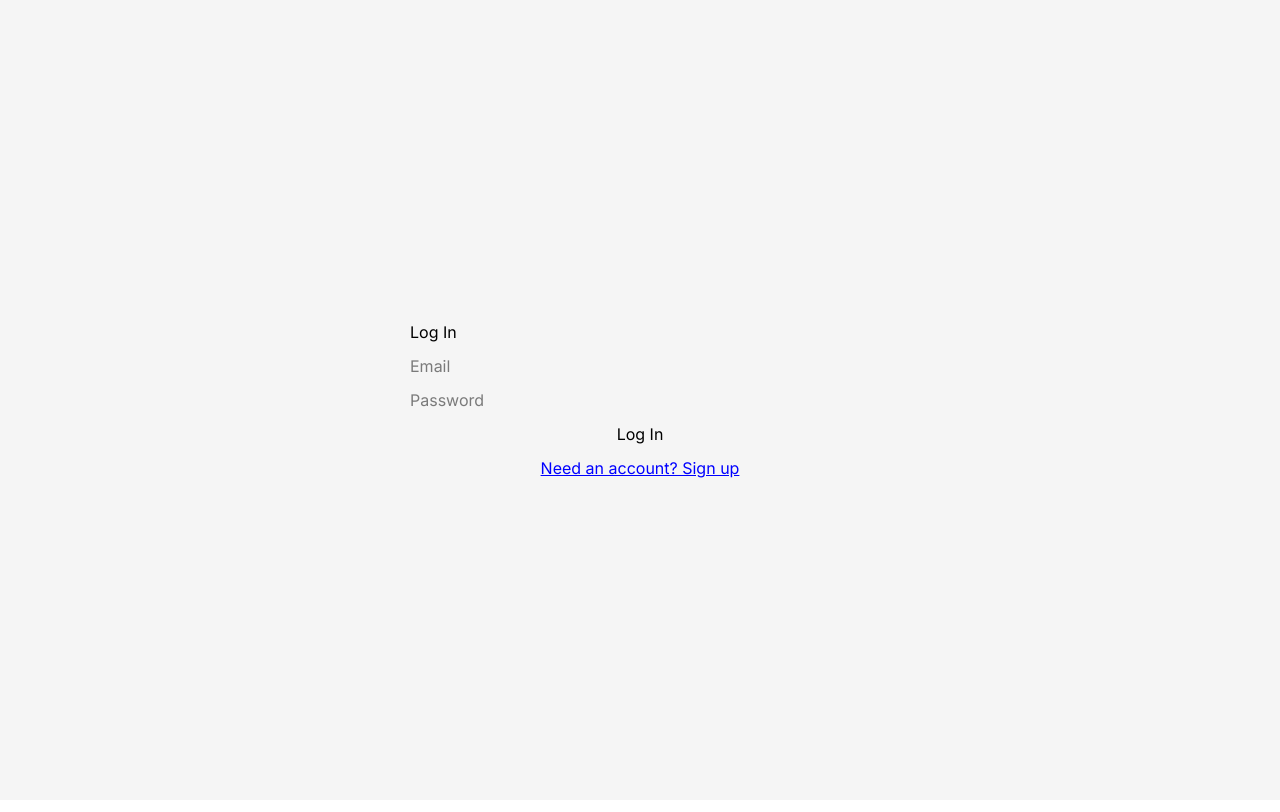
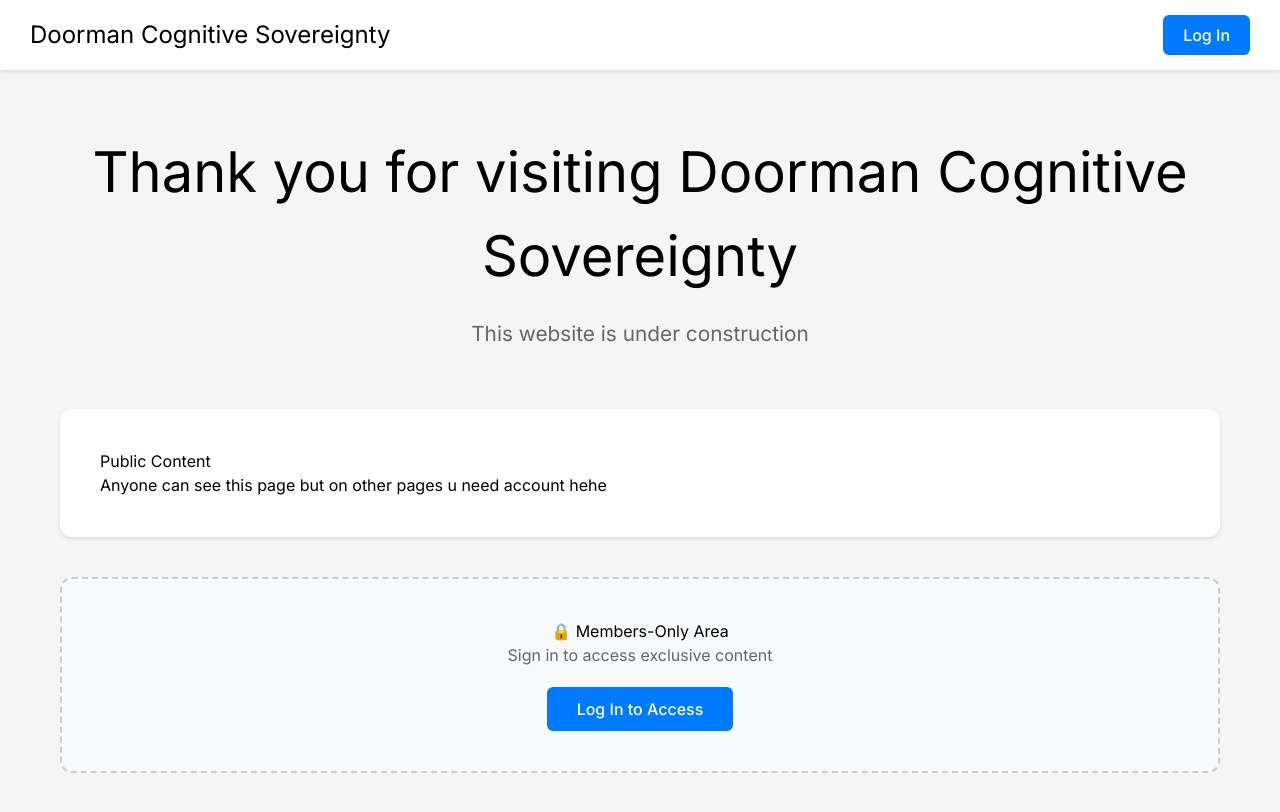
Before and after one commit to lucynottonson/doormancs, a Next.js app: page / in a window 1280 px wide. Shown: the top 812 px of the page. Built offline with nearby package versions, Linux system fonts and the light colour scheme.

Commit message:
hopefully made it so logged in users see different home page

```diff
--- /dev/null
+++ b/app/auth/page.tsx
@@ -0,0 +1,147 @@
+"use client";
+
+import { useState, useEffect } from 'react';
+import { supabase } from "@/lib/supabase/client";
+import AuthForm from '../components/AuthForm';
+import ProfileSetupFlow from '../components/ProfileSetupFlow';
+import { useRouter } from 'next/navigation';
+
+export default function AuthPage() {
+  const router = useRouter();
+  const [currentView, setCurrentView] = useState<'auth' | 'profile' | 'main'>('auth');
+  const [loading, setLoading] = useState(true);
+
+  useEffect(() => {
+    checkUserStatus();
+
+    const { data: authListener } = supabase.auth.onAuthStateChange((event, session) => {
+      console.log('Auth state changed:', event, session?.user?.email);
+      if (event === 'SIGNED_IN' && session?.user) {
+        checkUserStatus();
+      } else if (event === 'SIGNED_OUT') {
+        setCurrentView('auth');
+      }
+    });
+
+    return () => {
+      authListener.subscription.unsubscribe();
+    };
+  }, []);
+
+  const checkUserStatus = async () => {
+    try {
+      const { data: { session } } = await supabase.auth.getSession();
+      const user = session?.user;
+
+      console.log('Checking user status:', user ? 'User found' : 'No user');
+      console.log('User metadata:', user?.user_metadata);
+
+      if (!user) {
+        setCurrentView('auth');
+        setLoading(false);
+        return;
+      }
+
+      const profileCompleted = user.user_metadata?.profile_completed || false;
+
+      console.log('Profile completed:', profileCompleted);
+
+      if (profileCompleted) {
+        setCurrentView('main');
+      } else {
+        setCurrentView('profile');
+      }
+    } catch (error) {
+      console.error('Error checking user status:', error);
+      setCurrentView('auth');
+    }
+
+    setLoading(false);
+  };
+
+  const handleNewUserSignUp = () => {
+    console.log('New user signed up, showing profile setup');
+    setCurrentView('profile');
+  };
+
+  const handleLogin = () => {
+    console.log('User logged in, checking status');
+    checkUserStatus();
+  };
+
+  const handleProfileComplete = () => {
+    console.log('Profile completed, showing main view');
+    setCurrentView('main');
+  };
+
+  const handleSignOut = async () => {
+    await supabase.auth.signOut();
+    setCurrentView('auth');
+  };
+
+  if (loading) {
+    return (
+      <main style={{
+        display: 'flex',
+        justifyContent: 'center',
+        alignItems: 'center',
+        minHeight: '100vh',
+        backgroundColor: '#f5f5f5'
+      }}>
+        <div>HOLD ON.........</div>
+      </main>
+    );
+  }
+
+  return (
+    <main style={{
+      display: 'flex',
+      justifyContent: 'center',
+      alignItems: 'center',
+      minHeight: '100vh',
+      backgroundColor: '#f5f5f5'
+    }}>
+      <div style={{ width: '100%', maxWidth: '500px', padding: '20px' }}>
+        {currentView === 'auth' && (
+          <AuthForm
+            onNewUserSignUp={handleNewUserSignUp}
+            onLogin={handleLogin}
+          />
+        )}
+
+        {currentView === 'profile' && (
+          <ProfileSetupFlow onComplete={handleProfileComplete} />
+        )}
+
+        {currentView === 'main' && (
+          <div style={{
+            backgroundColor: 'white',
+            padding: '30px',
+            borderRadius: '8px',
+            boxShadow: '0 2px 4px rgba(0,0,0,0.1)'
+          }}>
+            <h1>Thank. You exist on website.</h1>
+            <p>Your profile is complete and you're all set.</p>
+
+            <div style={{ marginTop: '20px' }}>
+              <button
+                onClick={() => router.push('/')}
+                style={{
+                  padding: '10px 20px',
+                  backgroundColor: '#007bff',
+                  color: 'white',
+                  border: 'none',
+                  borderRadius: '6px',
+                  cursor: 'pointer',
+                  fontWeight: 600
+                }}
+              >
+                Go to Home
+              </button>
+            </div>
+          </div>
+        )}
+      </div>
+    </main>
+  );
+}
--- a/app/page.tsx
+++ b/app/page.tsx
@@ -2,23 +2,20 @@
 
 import { useState, useEffect } from 'react';
 import { supabase } from "@/lib/supabase/client";
-import AuthForm from './components/AuthForm';
-import ProfileSetupFlow from './components/ProfileSetupFlow';
+import Link from 'next/link';
+import { useRouter } from 'next/navigation';
 
 export default function Home() {
-  const [currentView, setCurrentView] = useState<'auth' | 'profile' | 'main'>('auth');
+  const [user, setUser] = useState<any>(null);
+  const [profile, setProfile] = useState<{ username?: string; avatar_url?: string } | null>(null);
   const [loading, setLoading] = useState(true);
+  const router = useRouter();
 
   useEffect(() => {
-    checkUserStatus();
+    checkUser();
 
     const { data: authListener } = supabase.auth.onAuthStateChange((event, session) => {
-      console.log('Auth state changed:', event, session?.user?.email);
-      if (event === 'SIGNED_IN' && session?.user) {
-        checkUserStatus();
-      } else if (event === 'SIGNED_OUT') {
-        setCurrentView('auth');
-      }
+      setUser(session?.user || null);
     });
 
     return () => {
@@ -26,117 +23,177 @@ export default function Home() {
     };
   }, []);
 
-  const checkUserStatus = async () => {
-    try {
-      const { data: { session } } = await supabase.auth.getSession();
-      const user = session?.user;
-
-      console.log('Checking user status:', user ? 'User found' : 'No user');
-      console.log('User metadata:', user?.user_metadata);
-
-      if (!user) {
-        setCurrentView('auth');
-        setLoading(false);
-        return;
-      }
-
-      const profileCompleted = user.user_metadata?.profile_completed || false;
-
-      console.log('Profile completed:', profileCompleted);
-
-      if (profileCompleted) {
-        setCurrentView('main');
-      } else {
-        setCurrentView('profile');
-      }
-    } catch (error) {
-      console.error('Error checking user status:', error);
-      setCurrentView('auth');
+  useEffect(() => {
+    if (!user) {
+      setProfile(null);
+      return;
     }
 
+    const fetchProfile = async (userId: string) => {
+      try {
+        const { data, error } = await supabase
+          .from('profiles')
+          .select('username, avatar_url')
+          .eq('id', userId)
+          .single();
+
+        if (error) {
+          console.warn('No profile found:', error);
+          setProfile(null);
+        } else {
+          setProfile(data);
+        }
+      } catch (err) {
+        console.error('Error fetching profile:', err);
+        setProfile(null);
+      }
+    };
+
+    fetchProfile(user.id);
+  }, [user]);
+
+  const checkUser = async () => {
+    const { data: { session } } = await supabase.auth.getSession();
+    setUser(session?.user || null);
     setLoading(false);
   };
 
-  const handleNewUserSignUp = () => {
-    console.log('New user signed up, showing profile setup');
-    setCurrentView('profile');
-  };
+  return (
+    <div style={{ minHeight: '100vh', backgroundColor: '#f5f5f5' }}>
+      <nav style={{
+        backgroundColor: 'white',
+        padding: '15px 30px',
+        boxShadow: '0 2px 4px rgba(0,0,0,0.1)',
+        display: 'flex',
+        justifyContent: 'space-between',
+        alignItems: 'center'
+      }}>
+        <h1 style={{ margin: 0, fontSize: '1.5rem' }}>Doorman Cognitive Sovereignty</h1>
 
-  const handleLogin = () => {
-    console.log('User logged in, checking status');
-    checkUserStatus();
-  };
+        <div style={{ display: 'flex', gap: '15px', alignItems: 'center' }}>
+          {loading ? (
+            <span>Loading...</span>
+          ) : user ? (
+            <div style={{ display: 'flex', gap: '10px', alignItems: 'center' }}>
+              {(profile?.avatar_url || user.user_metadata?.avatar_url) ? (
+                <img
+                  src={profile?.avatar_url || user.user_metadata?.avatar_url}
+                  alt={`${profile?.username || user.email} avatar`}
+                  style={{
+                    width: 36,
+                    height: 36,
+                    borderRadius: '50%',
+                    objectFit: 'cover',
+                    border: '1px solid #ddd'
+                  }}
+                />
+              ) : (
+                <div style={{
+                  width: 36,
+                  height: 36,
+                  borderRadius: '50%',
+                  backgroundColor: '#e9ecef',
+                  display: 'flex',
+                  alignItems: 'center',
+                  justifyContent: 'center',
+                  color: '#6c757d',
+                  fontWeight: 700
+                }}>
+                  {(profile?.username || user.user_metadata?.username || user.email || '').charAt(0).toUpperCase()}
+                </div>
+              )}
 
-  const handleProfileComplete = () => {
-    console.log('Profile completed, showing main view');
-    setCurrentView('main');
-  };
-
-  const handleSignOut = async () => {
-    await supabase.auth.signOut();
-    setCurrentView('auth');
-  };
-
-  if (loading) {
-    return (
-      <main style={{
-        display: 'flex',
-        justifyContent: 'center',
-        alignItems: 'center',
-        minHeight: '100vh',
-        backgroundColor: '#f5f5f5'
-      }}>
-        <div>HOLD ON.........</div>
-      </main>
-    );
-  }
-
-  return (
-    <main style={{
-      display: 'flex',
-      justifyContent: 'center',
-      alignItems: 'center',
-      minHeight: '100vh',
-      backgroundColor: '#f5f5f5'
-    }}>
-      <div style={{ width: '100%', maxWidth: '500px', padding: '20px' }}>
-        {currentView === 'auth' && (
-          <AuthForm
-            onNewUserSignUp={handleNewUserSignUp}
-            onLogin={handleLogin}
-          />
-        )}
-
-        {currentView === 'profile' && (
-          <ProfileSetupFlow onComplete={handleProfileComplete} />
-        )}
-
-        {currentView === 'main' && (
-          <div style={{
-            backgroundColor: 'white',
-            padding: '30px',
-            borderRadius: '8px',
-            boxShadow: '0 2px 4px rgba(0,0,0,0.1)'
-          }}>
-            <h1>Thank. You exist on website.</h1>
-            <p>Your profile is complete and you're all set.</p>
-            <button
-              onClick={handleSignOut}
+              <span style={{ color: '#666' }}>
+                {profile?.username || user.user_metadata?.username || user.email}
+              </span>
+            </div>
+          ) : (
+            <Link
+              href="/auth"
               style={{
-                marginTop: '20px',
-                padding: '10px 20px',
-                backgroundColor: '#dc3545',
+                padding: '8px 20px',
+                backgroundColor: '#007bff',
                 color: 'white',
-                border: 'none',
-                borderRadius: '4px',
-                cursor: 'pointer'
+                textDecoration: 'none',
+                borderRadius: '6px',
+                fontWeight: '500'
               }}
             >
-              Sign Out
-            </button>
-          </div>
+              Log In
+            </Link>
+          )}
+        </div>
+      </nav>
+
+      <main style={{
+        maxWidth: '1200px',
+        margin: '0 auto',
+        padding: '60px 20px'
+      }}>
+        <div style={{
+          textAlign: 'center',
+          marginBottom: '60px'
+        }}>
+          <h1 style={{ fontSize: '3.5rem', margin: '0 0 20px 0' }}>
+            Thank you for visiting Doorman Cognitive Sovereignty
+          </h1>
+          <p style={{ fontSize: '1.3rem', color: '#666', margin: '0 0 40px 0' }}>
+            This website is under construction
+          </p>
+        </div>
+
+        <section style={{
+          backgroundColor: 'white',
+          padding: '40px',
+          borderRadius: '12px',
+          marginBottom: '40px',
+          boxShadow: '0 2px 4px rgba(0,0,0,0.1)'
+        }}>
+          <h2 style={{ marginTop: 0 }}>Public Content</h2>
+          <p>Anyone can see this page but on other pages u need account hehe</p>
+        </section>
+
+        {user ? (
+          <section style={{
+            backgroundColor: 'white',
+            padding: '40px',
+            borderRadius: '12px',
+            boxShadow: '0 2px 4px rgba(0,0,0,0.1)',
+            border: '2px solid #28a745'
+          }}>
+            <h2 style={{ marginTop: 0, color: '#28a745' }}>
+            if anyone can see this at all its working
+            </h2>
+            <p>apparently this is invisible idk why</p>          </section>
+        ) : (
+          <section style={{
+            backgroundColor: '#f8f9fa',
+            padding: '40px',
+            borderRadius: '12px',
+            border: '2px dashed #ccc',
+            textAlign: 'center'
+          }}>
+            <h2 style={{ marginTop: 0 }}>🔒 Members-Only Area</h2>
+            <p style={{ color: '#666', marginBottom: '20px' }}>
+              Sign in to access exclusive content
+            </p>
+            <Link
+              href="/auth"
+              style={{
+                display: 'inline-block',
+                padding: '10px 30px',
+                backgroundColor: '#007bff',
+                color: 'white',
+                textDecoration: 'none',
+                borderRadius: '6px',
+                fontWeight: '500'
+              }}
+            >
+              Log In to Access
+            </Link>
+          </section>
         )}
-      </div>
-    </main>
+      </main>
+    </div>
   );
 }
```
